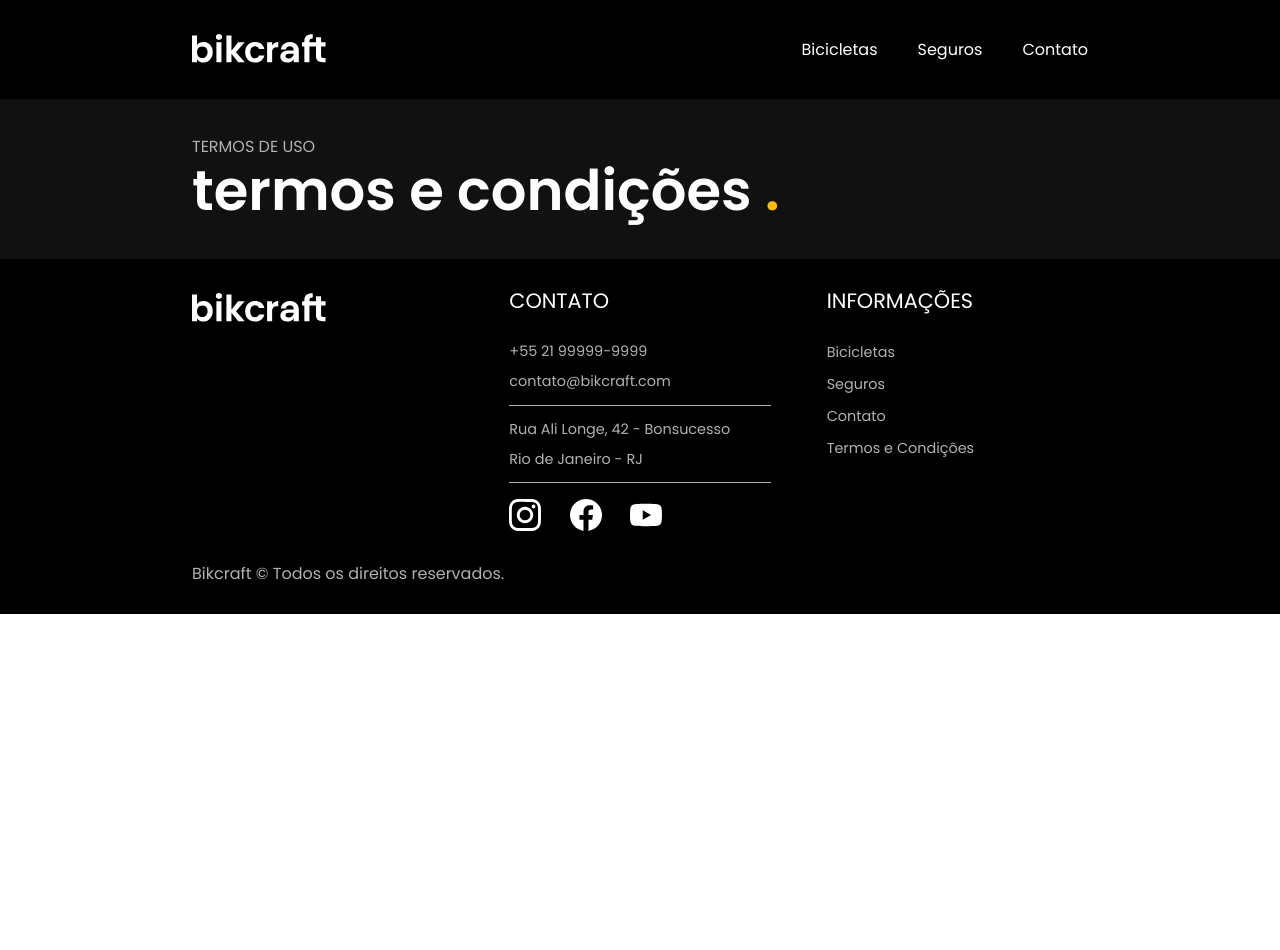
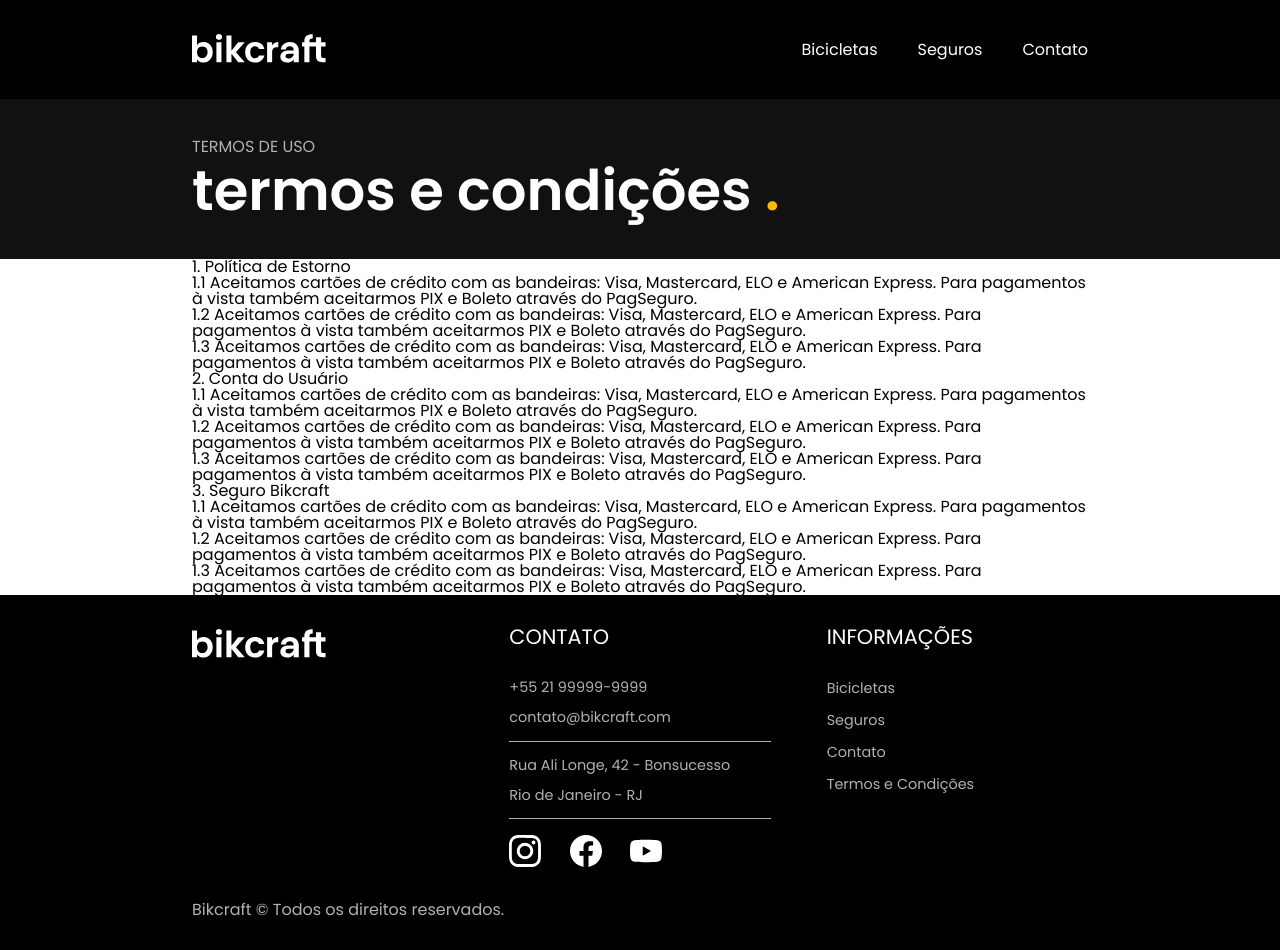
Before and after one commit to RobertoPacheco122/Bikcraft, a plain HTML site: page terms.html in a window 1280 px wide. Before the commit the page ends 800 px from the top, so only its background shows below. Drawn offline with Linux system fonts and the light colour scheme.

Commit message:
Finalizando estrutura da seção terms de terms.html

```diff
--- a/terms.html
+++ b/terms.html
@@ -35,6 +35,28 @@
         <div class="introdution--container container-1">
             <p class="introdution__text">Termos de Uso</p>
             <h1 class="introdution__title title">termos e condições <span class="introdution__dot dot">.</span></h1>
+        </div>
+    </section>
+    <section class="terms">
+        <div class="terms--container container-1">
+            <div class="terms--container--card">
+                <h1 class="terms__title">1. Política de Estorno</h1>
+                <p class="terms__clause">1.1 Aceitamos cartões de crédito com as bandeiras: Visa, Mastercard, ELO e American Express. Para pagamentos à vista também aceitarmos PIX e Boleto através do PagSeguro.</p>
+                <p class="terms__clause">1.2 Aceitamos cartões de crédito com as bandeiras: Visa, Mastercard, ELO e American Express. Para pagamentos à vista também aceitarmos PIX e Boleto através do PagSeguro.</p>
+                <p class="terms__clause">1.3 Aceitamos cartões de crédito com as bandeiras: Visa, Mastercard, ELO e American Express. Para pagamentos à vista também aceitarmos PIX e Boleto através do PagSeguro.</p>
+            </div>
+            <div class="terms--container--card">
+                <h1 class="terms__title">2. Conta do Usuário</h1>
+                <p class="terms__clause">1.1 Aceitamos cartões de crédito com as bandeiras: Visa, Mastercard, ELO e American Express. Para pagamentos à vista também aceitarmos PIX e Boleto através do PagSeguro.</p>
+                <p class="terms__clause">1.2 Aceitamos cartões de crédito com as bandeiras: Visa, Mastercard, ELO e American Express. Para pagamentos à vista também aceitarmos PIX e Boleto através do PagSeguro.</p>
+                <p class="terms__clause">1.3 Aceitamos cartões de crédito com as bandeiras: Visa, Mastercard, ELO e American Express. Para pagamentos à vista também aceitarmos PIX e Boleto através do PagSeguro.</p>
+            </div>
+            <div class="terms--container--card">
+                <h1 class="terms__title">3. Seguro Bikcraft</h1>
+                <p class="terms__clause">1.1 Aceitamos cartões de crédito com as bandeiras: Visa, Mastercard, ELO e American Express. Para pagamentos à vista também aceitarmos PIX e Boleto através do PagSeguro.</p>
+                <p class="terms__clause">1.2 Aceitamos cartões de crédito com as bandeiras: Visa, Mastercard, ELO e American Express. Para pagamentos à vista também aceitarmos PIX e Boleto através do PagSeguro.</p>
+                <p class="terms__clause">1.3 Aceitamos cartões de crédito com as bandeiras: Visa, Mastercard, ELO e American Express. Para pagamentos à vista também aceitarmos PIX e Boleto através do PagSeguro.</p>
+            </div>
         </div>
     </section>
 </main>
```
